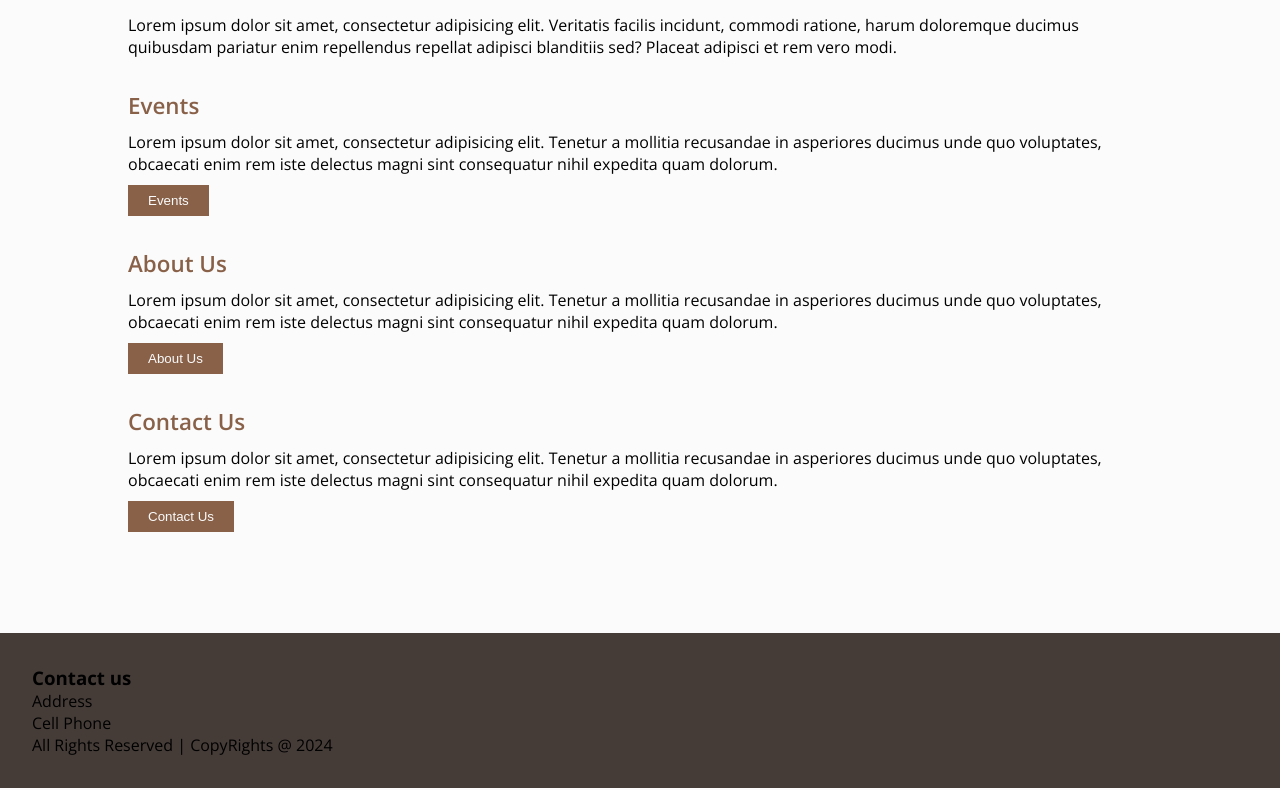
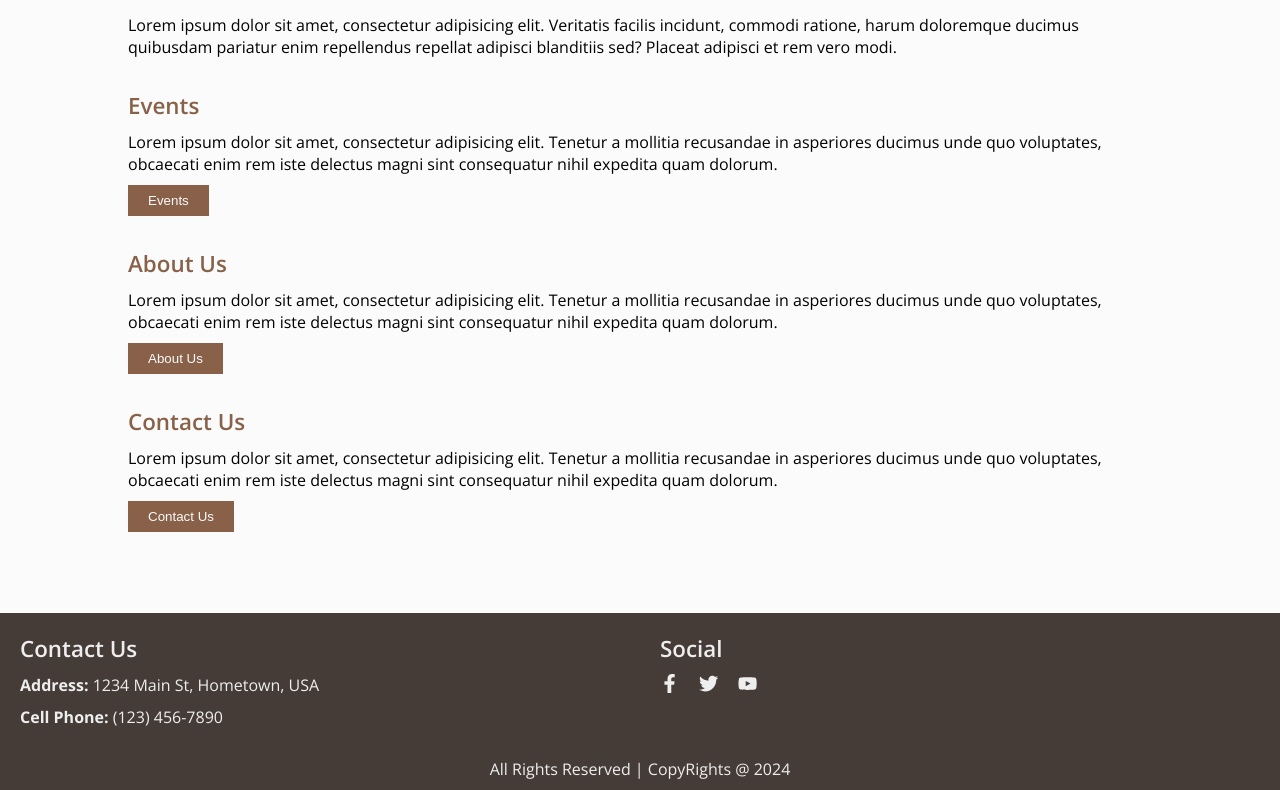
Before and after one commit to johnwesly08/ProjectPetra, a React (Vite) app in the folder client/: page / in a window 1280 px wide. Shown: the part 187-977 px from the top of the page. Built offline with nearby package versions, Linux system fonts and the light colour scheme.

Commit message:
Footer and ui corrections

```diff
--- a/client/src/components/Footer.jsx
+++ b/client/src/components/Footer.jsx
@@ -1,14 +1,36 @@
-import React, { Fragment } from 'react'
+// src/Footer.js
+import React from 'react';
+import { FaFacebookF, FaTwitter, FaYoutube } from 'react-icons/fa';
 
-export default function Footer() {
+const Footer = () => {
   return (
-    <Fragment>
-      <footer>
-          <h3>Contact us</h3>
-          <p>Address</p>
-          <p>Cell Phone</p>
-          <span>All Rights Reserved | CopyRights @ 2024</span>
-      </footer>
-    </Fragment>
-  )
+    <footer className='footer'>
+      <div className="footer_main">
+        <div className='contact_info'>
+          <h1 className='title'>Contact Us</h1>
+          <p><strong>Address:</strong> 1234 Main St, Hometown, USA</p>
+          <p><strong>Cell Phone:</strong> (123) 456-7890</p>
+        </div>
+        <div className='social_links'>
+          <h1 className="title">Social</h1>
+          <div className="links">
+            <a href='https://facebook.com' target='_blank' rel='noopener noreferrer' aria-label='Facebook'>
+              <FaFacebookF className='fa' />
+            </a>
+            <a href='https://twitter.com' target='_blank' rel='noopener noreferrer' aria-label='Twitter'>
+              <FaTwitter className='fa' />
+            </a>
+            <a href='https://youtube.com' target='_blank' rel='noopener noreferrer' aria-label='YouTube'>
+              <FaYoutube className='fa' />
+            </a>
+          </div>
+        </div>
+      </div>
+      <div className='footer_rights'>
+        <p>All Rights Reserved | CopyRights @ 2024</p>
+      </div>
+    </footer>
+  );
 }
+
+export default Footer;
--- a/client/src/index.css
+++ b/client/src/index.css
@@ -9,6 +9,7 @@
   --primary: #896149;
   --secondary: #c2a188;
   --accent: #7d5446;
+  --footer: #eeeeee;
 }
 
 * {
@@ -219,16 +220,6 @@ nav ul li a {
   gap: 10px;
 }
 
-/* Footer */
-footer {
-  width: 100%;
-  height: auto;
-  margin: 20px auto;
-  background-color: var(--text);
-  padding: 2rem;
-}
-
-
 /* Contact Us */
 .contact_page {
   width: 80%;
@@ -319,6 +310,10 @@ footer {
   width: 100%;
 }
 
+.about_component .content .title {
+  margin-bottom: 20px;
+}
+
 .about_component:nth-child(odd) .content {
   order: 1;
   flex: 1;
@@ -404,3 +399,46 @@ footer {
     font-size: 0.875rem;
   }
 }
+
+/* Footer */
+.footer {
+  width: 100%;
+  height: auto;
+  background-color: var(--text);
+}
+
+.footer .footer_main {
+  display: flex;
+  width: 100%;
+}
+
+.footer .footer_main .contact_info,
+.footer .footer_main .social_links {
+  display: flex;
+  flex-direction: column;
+  width: 50%;
+  padding: 20px;
+  gap: 10px;
+}
+
+.footer .footer_main .contact_info .title,
+.footer .footer_main .social_links .title,
+.footer a,
+.footer p {
+  color: var(--footer);
+}
+
+.footer .fa {
+  font-size: 1.2rem;
+}
+
+.footer .footer_main .social_links .links {
+  display: flex;
+  gap: 20px;
+}
+
+.footer .footer_rights {
+  width: 100%;
+  text-align: center;
+  padding: 10px 0px;
+}
```
